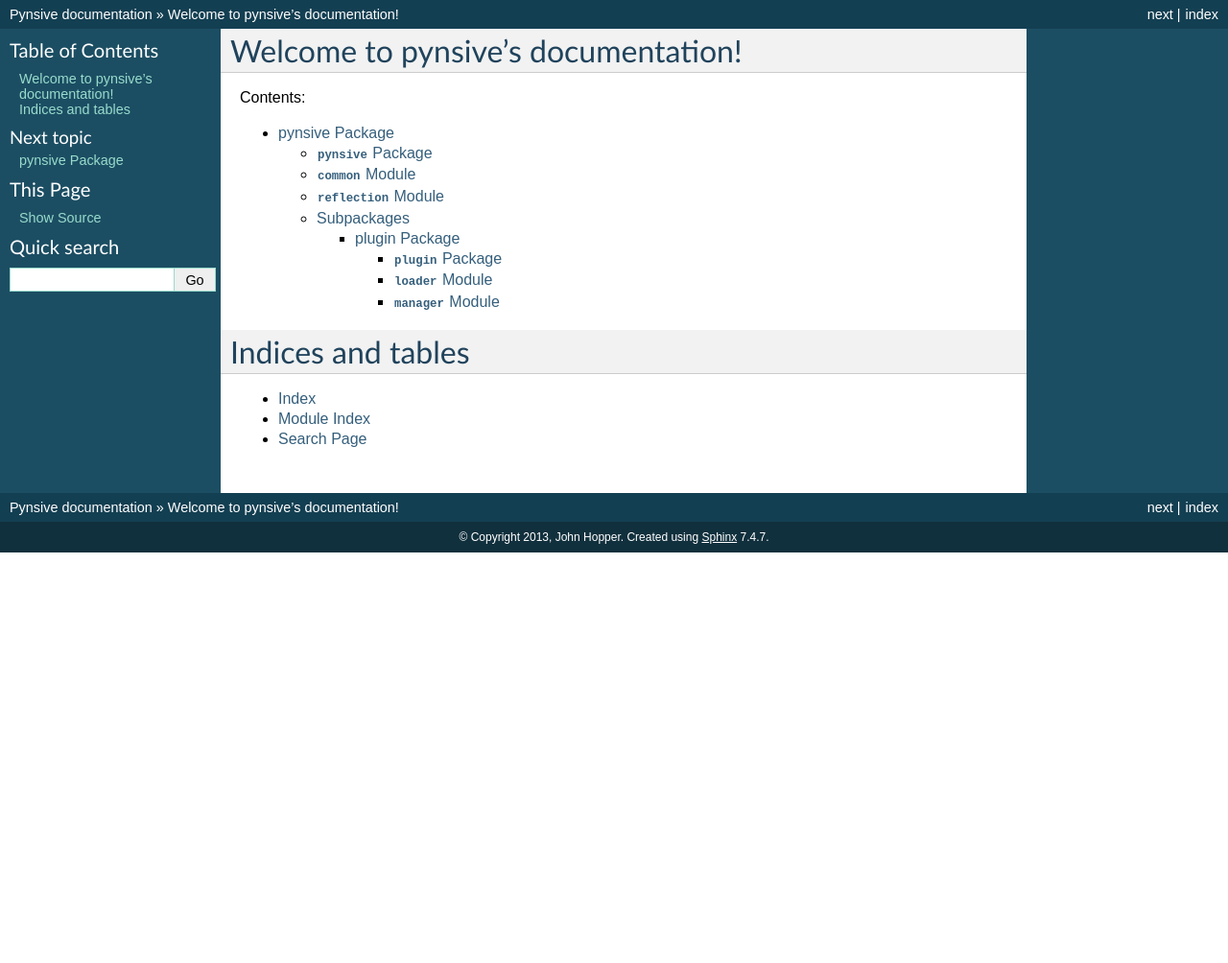
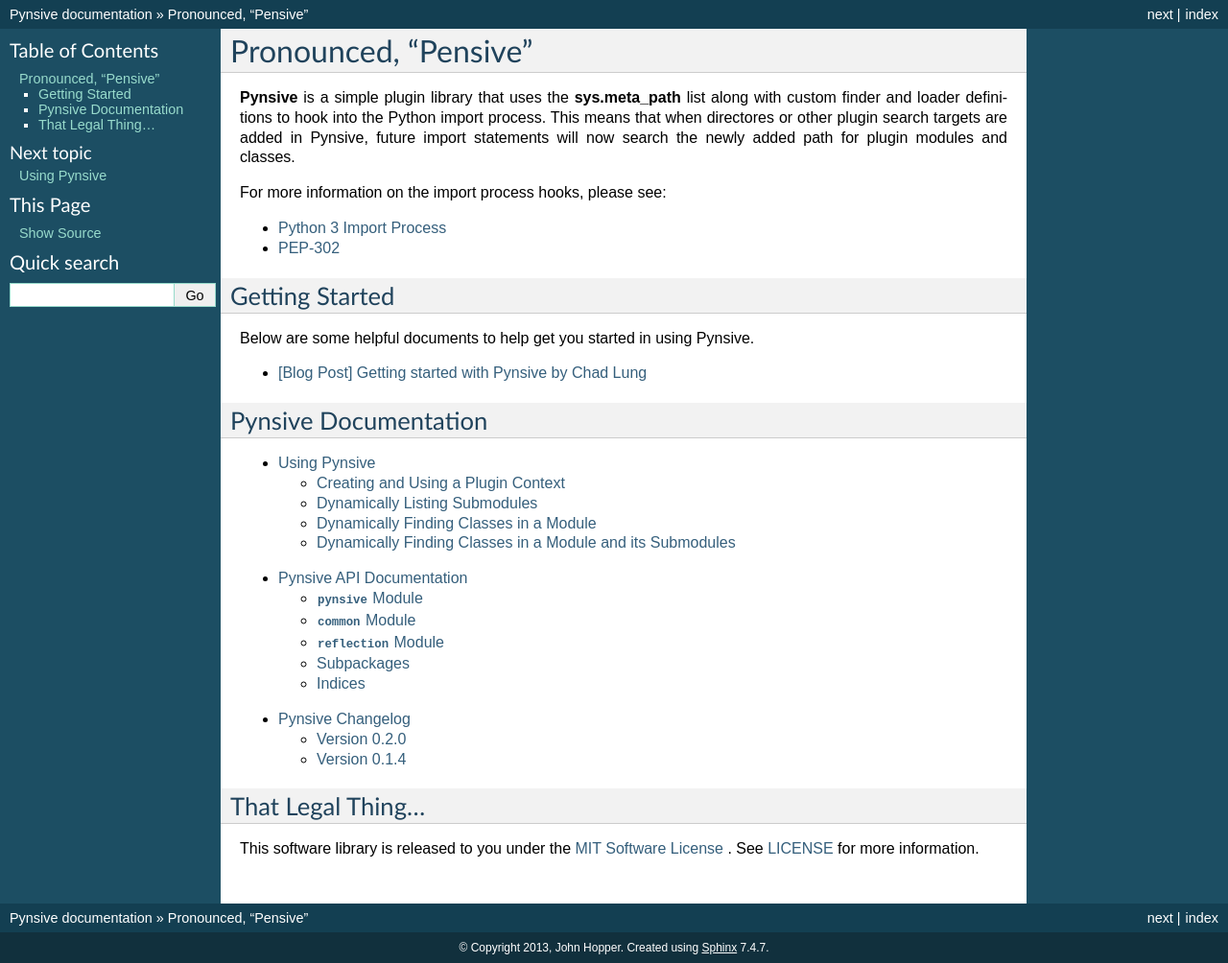
Before and after one commit to zinic/pynsive, a Sphinx documentation site: the page built from docs/index.rst, in a window 1280 px wide. Shown: the whole page at 96% size. Built offline with Sphinx 7.4.7, drawn with Linux system fonts in a browser that asks for light colours; before the commit the page ends 900 px from its top, so only the background shows below that.

Commit message:
document updates

```diff
--- /dev/null
+++ b/docs/changelog.rst
@@ -0,0 +1,18 @@
+Pynsive Changelog
+=================
+
+Version 0.2.0
+~~~~~~~~~~~~~
+
+Refactoring and cleanup.
+
+- Fixed a bug where system paths weren't being correctly considering during recursive module descent operations
+
+
+Version 0.1.4
+~~~~~~~~~~~~~
+
+This version has the following changes from release versions <= 0.1.4
+
+-  **discover\_classes** was renamed to **rlist\_classes**
+-  **discover\_modules** was renamed to **list\_modules**
--- a/docs/index.rst
+++ b/docs/index.rst
@@ -1,22 +1,50 @@
-.. pynsive documentation master file, created by
-   sphinx-quickstart on Sat Aug 10 01:16:27 2013.
-   You can adapt this file completely to your liking, but it should at least
-   contain the root `toctree` directive.
+Pronounced, "Pensive"
+=====================
 
-Welcome to pynsive's documentation!
-===================================
+**Pynsive** is a simple plugin library that uses the **sys.meta\_path** list
+along with custom finder and loader definitions to hook into the Python
+import process. This means that when directores or other plugin search targets
+are added in Pynsive, future import statements will now search the newly added
+path for plugin modules and classes.
 
-Contents:
+For more information on the import process hooks, please see:
+
+-  `Python 3 Import Process <http://docs.python.org/3/reference/import.html>`_
+-  `PEP-302 <http://www.python.org/dev/peps/pep-0302/>`_
+
+
+Getting Started
+~~~~~~~~~~~~~~~
+
+Below are some helpful documents to help get you started in using Pynsive.
+
+- `[Blog Post] Getting started with Pynsive by Chad Lung <http://www.giantflyingsaucer.com/blog/?p=4634>`_
+
+
+Pynsive Documentation
+~~~~~~~~~~~~~~~~~~~~~
 
 .. toctree::
-   :maxdepth: 4
+    :maxdepth: 2
 
-   pynsive
+    usage
 
 
-Indices and tables
-==================
+.. toctree::
+    :maxdepth: 2
 
-* :ref:`genindex`
-* :ref:`modindex`
-* :ref:`search`
+    pynsive
+
+.. toctree::
+    :maxdepth: 2
+
+    changelog
+
+
+That Legal Thing...
+~~~~~~~~~~~~~~~~~~~
+
+This software library is released to you under the
+`MIT Software License <http://opensource.org/licenses/MIT>`_
+. See `LICENSE <https://github.com/zinic/pynsive/blob/master/LICENSE>`_ for
+more information.
--- a/docs/pynsive.plugin.rst
+++ b/docs/pynsive.plugin.rst
@@ -1,8 +1,8 @@
 plugin Package
 ==============
 
-:mod:`plugin` Package
----------------------
+:mod:`plugin` Module
+~~~~~~~~~~~~~~~~~~~~
 
 .. automodule:: pynsive.plugin
     :members:
@@ -10,7 +10,7 @@
     :show-inheritance:
 
 :mod:`loader` Module
---------------------
+~~~~~~~~~~~~~~~~~~~~
 
 .. automodule:: pynsive.plugin.loader
     :members:
@@ -18,7 +18,7 @@
     :show-inheritance:
 
 :mod:`manager` Module
----------------------
+~~~~~~~~~~~~~~~~~~~~~
 
 .. automodule:: pynsive.plugin.manager
     :members:
--- a/docs/pynsive.rst
+++ b/docs/pynsive.rst
@@ -1,16 +1,17 @@
-pynsive Package
-===============
+Pynsive API Documentation
+=========================
 
-:mod:`pynsive` Package
-----------------------
 
-.. automodule:: pynsive.__init__
+:mod:`pynsive` Module
+~~~~~~~~~~~~~~~~~~~~~
+
+.. automodule:: pynsive
     :members:
     :undoc-members:
     :show-inheritance:
 
 :mod:`common` Module
---------------------
+~~~~~~~~~~~~~~~~~~~~
 
 .. automodule:: pynsive.common
     :members:
@@ -18,16 +19,23 @@
     :show-inheritance:
 
 :mod:`reflection` Module
-------------------------
+~~~~~~~~~~~~~~~~~~~~~~~~
 
 .. automodule:: pynsive.reflection
     :members:
     :undoc-members:
     :show-inheritance:
 
+
 Subpackages
------------
+~~~~~~~~~~~
 
 .. toctree::
+    pynsive.plugin
 
-    pynsive.plugin
+
+Indices
+~~~~~~~
+
+* :ref:`genindex`
+* :ref:`modindex`
--- /dev/null
+++ b/docs/usage.rst
@@ -0,0 +1,100 @@
+Using Pynsive
+=============
+
+
+Creating and Using a Plugin Context
+~~~~~~~~~~~~~~~~~~~~~~~~~~~~~~~~~~~
+
+The plugin context is a nice way of managing what directories you've
+plugged into the **sys.meta\_path** variable. Managers may be destroyed
+when no longer needed. Destroying a manager removes all directories that
+the manager plugged into from the **sys.meta\_path** variable.
+
+::
+
+    import pynsive
+
+    plugin_manager = pynsive.PluginManager()
+    plugin_manager.plug_into('/some/path')
+
+    try:
+        import myplugins.module.plugin_a as plugin
+        print('Imported plugin module: {1}', plugin)
+    finally:
+        plugin_manager.destroy()
+
+
+Dynamically Listing Submodules
+~~~~~~~~~~~~~~~~~~~~~~~~~~~~~~
+
+**Note:** The list functions in Pynsive **will not** descend into the
+submodules that may exist under the specified module. In order to recursively
+search use the rlist functions.
+
+::
+
+    import pynsive
+    import test_module
+
+    plugin_manager = pynsive.PluginManager()
+    plugin_manager.plug_into('/some/path')
+
+    try:
+        found_modules = pynsive.list_modules('ext.plugins')
+        print('Discovered {1} modules.', len(found_modules))
+    finally:
+        plugin_manager.destroy()
+
+
+Dynamically Finding Classes in a Module
+~~~~~~~~~~~~~~~~~~~~~~~~~~~~~~~~~~~~~~~
+
+**Note:** The list functions in Pynsive **will not** descend into the
+submodules that may exist under the specified module. In order to recursively
+search use the rlist functions.
+
+::
+
+    import pynsive
+    import test_module
+
+    plugin_manager = pynsive.PluginManager()
+    plugin_manager.plug_into('/some/path')
+
+    try:
+        def subclasses_only(type_to_test):
+            same = type_to_test is not test_module.MyClass
+            is_subclass = issubclass(type_to_test, test_module.MyClass)
+            return not same and is_subclass
+
+        classes = pynsive.list_classes('ext.plugins', subclasses_only)
+        print('Discovered {1} classes.', len(classes))
+    finally:
+        plugin_manager.destroy()
+
+
+Dynamically Finding Classes in a Module and its Submodules
+~~~~~~~~~~~~~~~~~~~~~~~~~~~~~~~~~~~~~~~~~~~~~~~~~~~~~~~~~~
+
+**Note:** The rlist functions in Pynsive **will** descend into the submodules
+that may exist under the specified module. In order to perform a non-recursive
+listing use the list functions.
+
+::
+
+    import pynsive
+    import test_module
+
+    plugin_manager = pynsive.PluginManager()
+    plugin_manager.plug_into('/some/path')
+
+    try:
+        def subclasses_only(type_to_test):
+            same = type_to_test is not test_module.MyClass
+            is_subclass = issubclass(type_to_test, test_module.MyClass)
+            return not same and is_subclass
+
+        classes = pynsive.rlist_classes('ext.plugins', subclasses_only)
+        print('Discovered {1} classes.', len(classes))
+    finally:
+        plugin_manager.destroy()
```
Also changed, not shown: README.md (+25 -7 lines), README.rst (+9 -106 lines), 1 other file.
